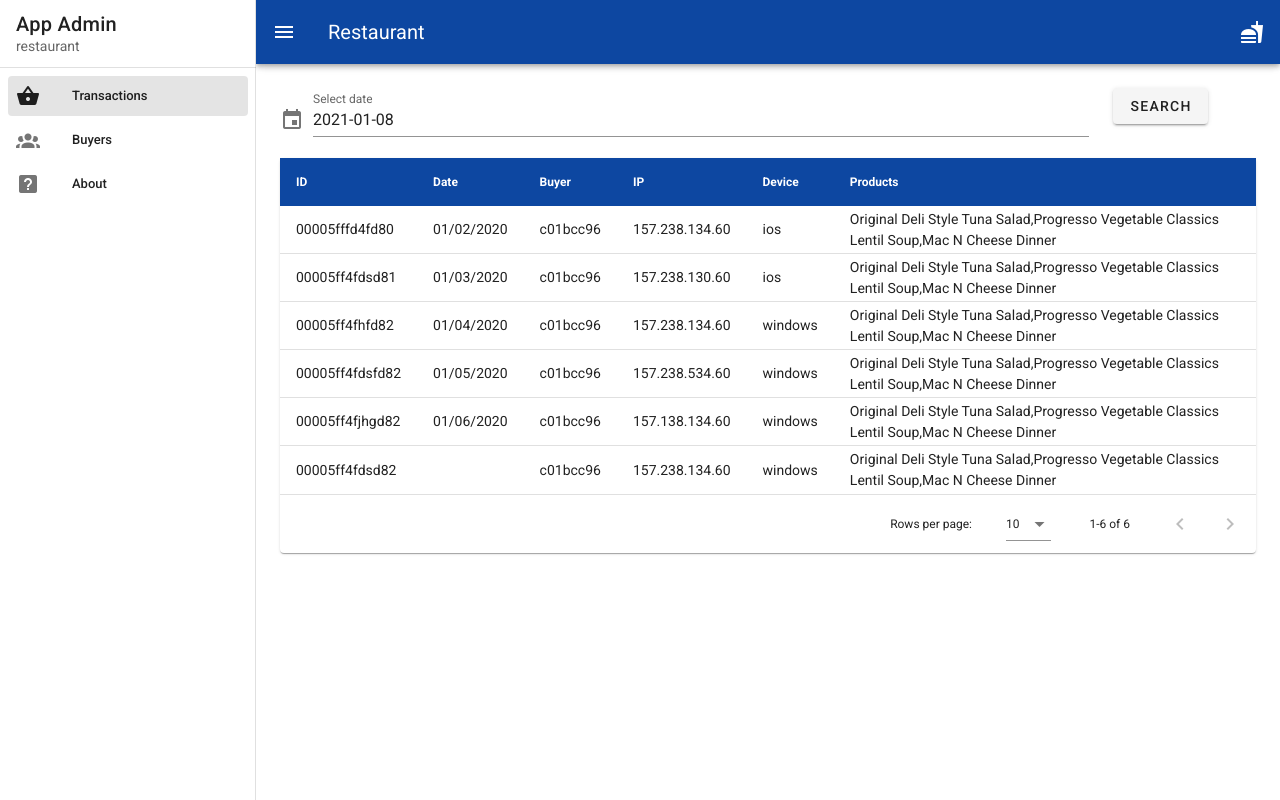
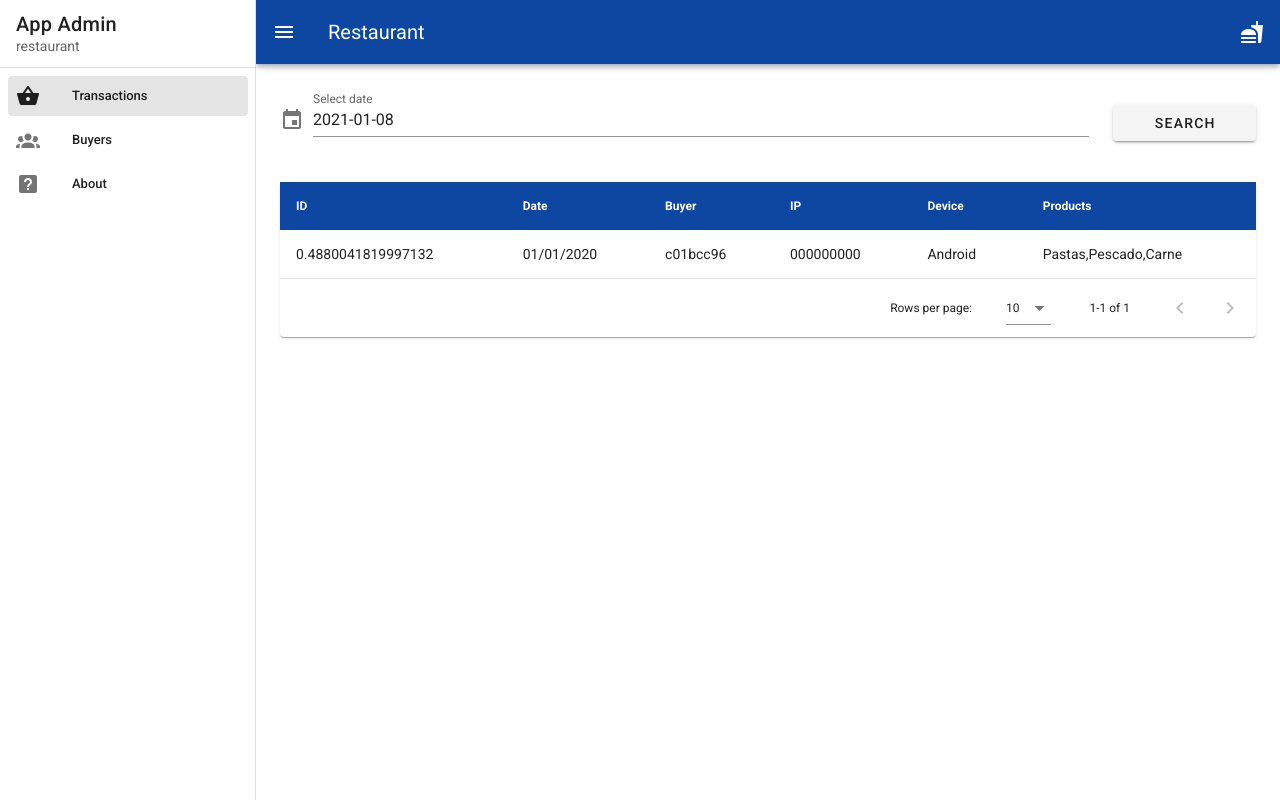
Before and after one commit to mariaalejandrabm0703/app-restaurant, a Vue app: page /#/ in a window 1280 px wide. Built offline with nearby package versions, Linux system fonts and the light colour scheme.

Commit message:
Se crea la vista Buyers y el componente TableData.

```diff
--- a/src/App.vue
+++ b/src/App.vue
@@ -7,9 +7,7 @@
           <v-list-item-subtitle> restaurant </v-list-item-subtitle>
         </v-list-item-content>
       </v-list-item>
-
       <v-divider></v-divider>
-
       <v-list dense nav>
         <v-list-item v-for="item in items" :key="item.title" :to="item.to" link>
           <v-list-item-icon>
--- /dev/null
+++ b/src/components/TableData.vue
@@ -0,0 +1,18 @@
+<template>
+  <div>
+    <v-data-table
+      :headers="headers"
+      :items="transaction"
+      :items-per-page="10"
+      class="elevation-1"
+    ></v-data-table>
+  </div>
+</template>
+
+<script>
+export default {
+  name: "TableData",
+  props: { transaction: Array, headers: Array },
+  data: () => ({}),
+};
+</script>
--- a/src/views/Buyers.vue
+++ b/src/views/Buyers.vue
@@ -1,5 +1,106 @@
 <template>
-  <div class="about">
-    <h1>This is an Buyers page</h1>
+  <div class="home pa-6">
+    <v-row align="center" justify="space-around">
+      <v-col sm="10">
+        <v-text-field label="Client ID"></v-text-field>
+      </v-col>
+      <v-col sm="2">
+        <v-btn style="width: 100%" elevation="2">Search</v-btn>
+      </v-col>
+    </v-row>
+    <v-row>
+      <v-col sm="12">
+        <div>
+          <h2>Client:</h2>
+          <h4>Age:</h4>
+        </div>
+        <br />
+        <div>
+          <h2>Transactions:</h2>
+          <TableData
+            :transaction="transactions"
+            :headers="headersTrans"
+          ></TableData>
+        </div>
+      </v-col>
+    </v-row>
+    <br />
+    <v-row>
+      <v-col sm="6">
+        <div>
+          <h2>Similar clients:</h2>
+          <TableData
+            :transaction="clients"
+            :headers="headersClient"
+          ></TableData>
+        </div>
+      </v-col>
+      <v-col sm="6">
+        <div>
+          <h2>Suggested products:</h2>
+          <TableData
+            :transaction="products"
+            :headers="headersProduct"
+          ></TableData>
+        </div>
+      </v-col>
+    </v-row>
   </div>
 </template>
+
+<script>
+import TableData from "../components/TableData";
+
+export default {
+  name: "Buyers",
+  components: { TableData },
+  data() {
+    return {
+      transactions: [],
+      clients: [],
+      products: [],
+      headersTrans: [
+        {
+          text: "ID",
+          align: "start",
+          sortable: false,
+          value: "id",
+          class: "blue darken-4 white--text",
+        },
+        { text: "IP", value: "ip", class: "blue darken-4 white--text" },
+        { text: "Device", value: "device", class: "blue darken-4 white--text" },
+        {
+          text: "Products",
+          value: "products",
+          class: "blue darken-4 white--text",
+        },
+      ],
+      headersClient: [
+        {
+          text: "ID",
+          align: "start",
+          sortable: false,
+          value: "id",
+          class: "blue darken-4 white--text",
+        },
+        { text: "Client", value: "client", class: "blue darken-4 white--text" },
+        { text: "Age", value: "age", class: "blue darken-4 white--text" },
+      ],
+      headersProduct: [
+        {
+          text: "ID",
+          align: "start",
+          sortable: false,
+          value: "id",
+          class: "blue darken-4 white--text",
+        },
+        {
+          text: "Product",
+          value: "product",
+          class: "blue darken-4 white--text",
+        },
+      ],
+    };
+  },
+};
+</script>
--- a/src/views/Transactions.vue
+++ b/src/views/Transactions.vue
@@ -1,12 +1,10 @@
 <template>
   <div class="home pa-6">
-    <v-row>
+    <v-row align="center" justify="space-around">
       <v-col sm="10">
         <v-menu
           ref="menu"
-          v-model="menu"
           :close-on-content-click="false"
-          :return-value.sync="date"
           transition="scale-transition"
           offset-y
           min-width="auto"
@@ -21,12 +19,7 @@
               v-on="on"
             ></v-text-field>
           </template>
-          <v-date-picker
-            v-model="date"
-            no-title
-            scrollable
-            format="Do MMMM YYYY"
-          >
+          <v-date-picker v-model="date" no-title scrollable>
             <v-spacer></v-spacer>
             <v-btn text color="primary" @click="menu = false"> Cancel </v-btn>
             <v-btn text color="primary" @click="$refs.menu.save(date)">
@@ -36,47 +29,28 @@
         </v-menu>
       </v-col>
       <v-col sm="2">
-        <v-btn
-          @click="AddTransactions"
-          @kyup.enter="AddTransactions"
-          elevation="2"
+        <v-btn style="width: 100%" @click="AddTransactions" elevation="2"
           >Search</v-btn
         >
       </v-col>
     </v-row>
+    <br />
     <div>
-      <v-data-table
-        :headers="headers"
-        :items="transactions"
-        :items-per-page="10"
-        class="elevation-1"
-      ></v-data-table>
+      <TableData :transaction="trans" :headers="headers"></TableData>
     </div>
   </div>
 </template>
 
 <script>
-let transacs;
+import TableData from "../components/TableData";
 
 export default {
   name: "Transactions",
-  methods: {
-    AddTransactions: function () {
-      let trans = {
-        id: "00005fff4fd80",
-        date: this.date,
-        id_buyer: "c01bcc96",
-        ip: "000000000",
-        device: "Android",
-        products: ["Pastas", "Pescado", "Carne"],
-      };
-      this.transactions.push(trans);
-      console.log(this.transactions);
-    },
-  },
-  data: () => ({
+  data() {
+    return {
       date: new Date().toISOString().substr(0, 10),
       menu: false,
+      trans: [],
       headers: [
         {
           text: "ID",
@@ -86,7 +60,11 @@ export default {
           class: "blue darken-4 white--text",
         },
         { text: "Date", value: "date", class: "blue darken-4 white--text" },
-      { text: "Buyer", value: "id_buyer", class: "blue darken-4 white--text" },
+        {
+          text: "Buyer",
+          value: "id_buyer",
+          class: "blue darken-4 white--text",
+        },
         { text: "IP", value: "ip", class: "blue darken-4 white--text" },
         { text: "Device", value: "device", class: "blue darken-4 white--text" },
         {
@@ -95,79 +73,30 @@ export default {
           class: "blue darken-4 white--text",
         },
       ],
-    transactions: [
+    };
+  },
+  created: function () {
+    // Se ejecuta cuando inicia la aplicación
+    this.AddTransactions();
+  },
+  components: { TableData },
+  methods: {
+    AddTransactions() {
+      console.log(this.date);
+      //consultp url de Go
+      // obtengo un JSON y convertirlo en {}
+      let transactions = [
         {
-        id: "00005fffd4fd80",
-        date: "01/02/2020",
+          id: Math.random(),
+          date: "01/01/2020",
           id_buyer: "c01bcc96",
-        ip: "157.238.134.60",
-        device: "ios",
-        products: [
-          "Original Deli Style Tuna Salad",
-          "Progresso Vegetable Classics Lentil Soup",
-          "Mac N Cheese Dinner",
-        ],
+          ip: "000000000",
+          device: "Android",
+          products: ["Pastas", "Pescado", "Carne"],
         },
-      {
-        id: "00005ff4fdsd81",
-        date: "01/03/2020",
-        id_buyer: "c01bcc96",
-        ip: "157.238.130.60",
-        device: "ios",
-        products: [
-          "Original Deli Style Tuna Salad",
-          "Progresso Vegetable Classics Lentil Soup",
-          "Mac N Cheese Dinner",
-        ],
+      ];
+      this.trans = transactions;
     },
-      {
-        id: "00005ff4fhfd82",
-        date: "01/04/2020",
-        id_buyer: "c01bcc96",
-        ip: "157.238.134.60",
-        device: "windows",
-        products: [
-          "Original Deli Style Tuna Salad",
-          "Progresso Vegetable Classics Lentil Soup",
-          "Mac N Cheese Dinner",
-        ],
   },
-      {
-        id: "00005ff4fdsfd82",
-        date: "01/05/2020",
-        id_buyer: "c01bcc96",
-        ip: "157.238.534.60",
-        device: "windows",
-        products: [
-          "Original Deli Style Tuna Salad",
-          "Progresso Vegetable Classics Lentil Soup",
-          "Mac N Cheese Dinner",
-        ],
-      },
-      {
-        id: "00005ff4fjhgd82",
-        date: "01/06/2020",
-        id_buyer: "c01bcc96",
-        ip: "157.138.134.60",
-        device: "windows",
-        products: [
-          "Original Deli Style Tuna Salad",
-          "Progresso Vegetable Classics Lentil Soup",
-          "Mac N Cheese Dinner",
-        ],
-      },
-      {
-        id: "00005ff4fdsd82",
-        id_buyer: "c01bcc96",
-        ip: "157.238.134.60",
-        device: "windows",
-        products: [
-          "Original Deli Style Tuna Salad",
-          "Progresso Vegetable Classics Lentil Soup",
-          "Mac N Cheese Dinner",
-        ],
-      },
-    ],
-  }),
 };
 </script>
```
Lines whose indentation alone changed are shown as unchanged.
